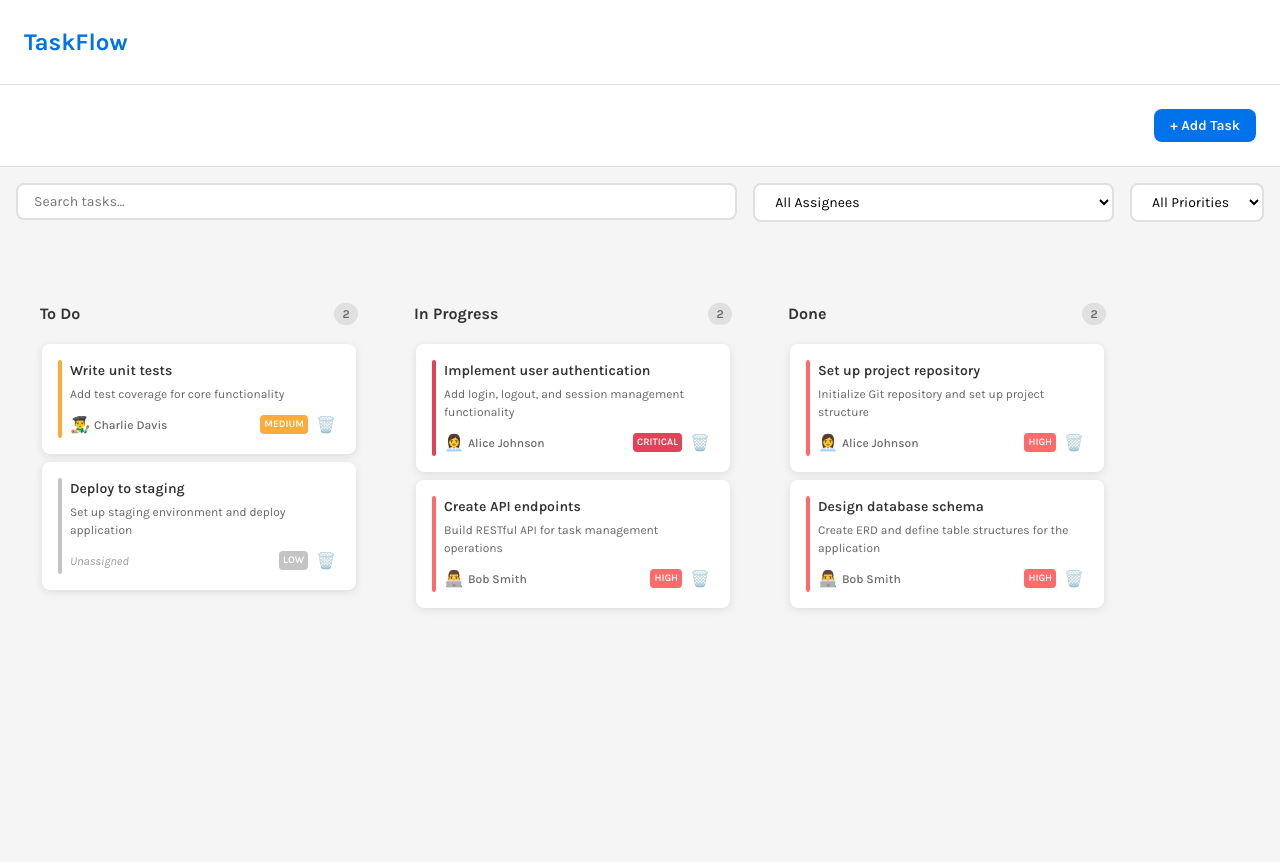
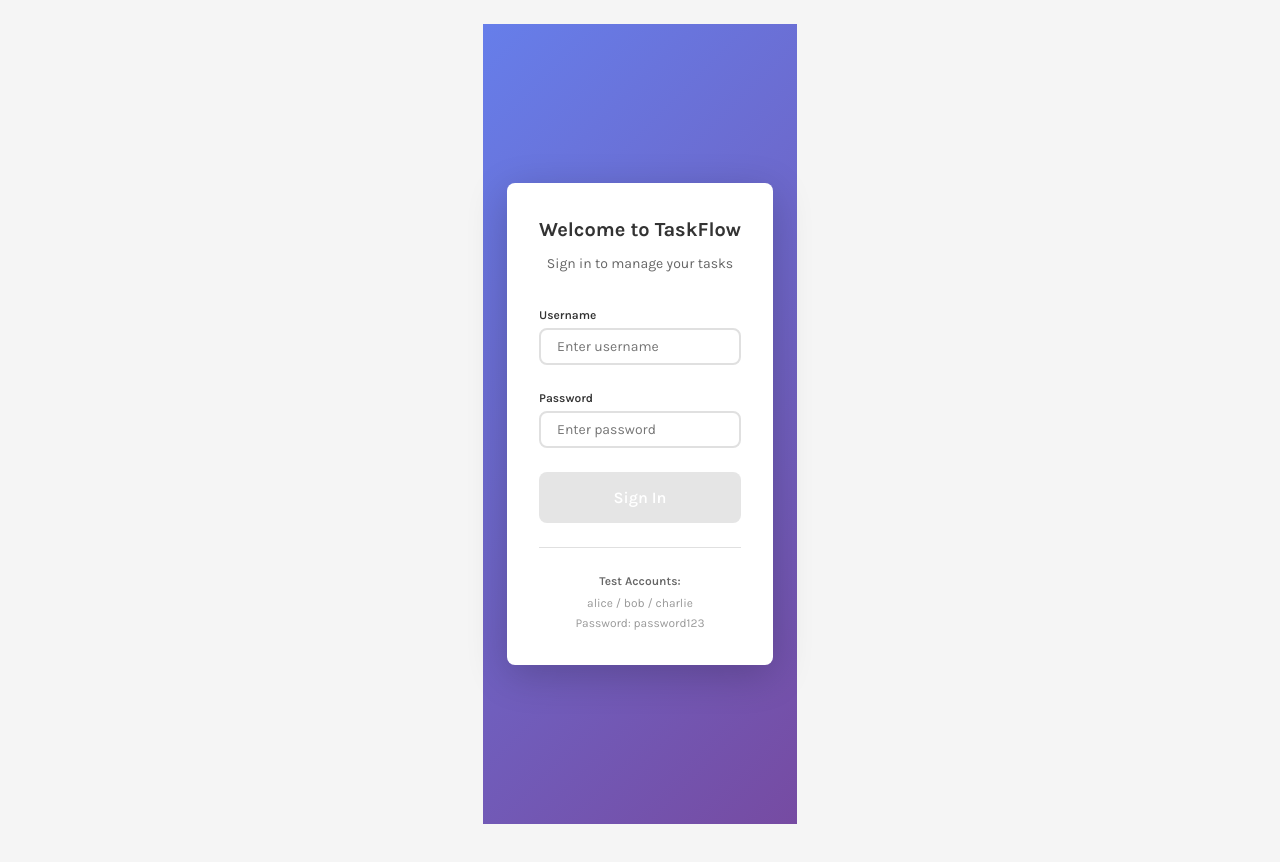
Before and after one commit to e7f3/taskflow-svelte, a Svelte app: page / in a window 1280 px wide. Shown: the top 862 px of the page. Built offline with nearby package versions, Linux system fonts and the light colour scheme.

Commit message:
Add LoginForm and Board to App.svelte

```diff
--- a/src/App.svelte
+++ b/src/App.svelte
@@ -1,25 +1,153 @@
+<!--
+  Main App component - Root component that handles authentication flow.
+
+  Learning Note - App Architecture:
+  This component demonstrates:
+  - Conditional rendering based on auth state
+  - Session restoration on app load
+  - Coordinating multiple features (auth, tasks)
+  - Reactive store subscriptions
+
+  Compare to React:
+  - React: Would use useEffect for onMount, useSelector for store
+  - Svelte: onMount hook + $ prefix for stores
+  - Svelte's approach is simpler and more declarative
+-->
 <script lang="ts">
   import { onMount } from 'svelte';
-  import Board from './features/tasks/components/Board/Board.svelte';
-  import { taskService } from './features/tasks/services/taskService';
+  import LoginForm from '@/features/auth/components/LoginForm.svelte';
+  import { authService } from '@/features/auth/services/authService';
+  import { authStore } from '@/features/auth/stores/authStore';
+  import Board from '@/features/tasks/components/Board/Board.svelte';
+  import { taskService } from '@/features/tasks/services/taskService';
+  import Header from '@/shared/components/Header/Header.svelte';
 
-  // Load tasks when app starts
+  /**
+   * Subscribe to auth store.
+   *
+   * Learning Note - Store Subscriptions:
+   * The $ prefix automatically subscribes to the store.
+   * When authStore updates, this component re-renders.
+   *
+   * This is reactive by default - no need for:
+   * - useEffect dependencies
+   * - Manual subscription/unsubscription
+   * - Memoization
+   */
+  const auth = $derived($authStore);
+
+  /**
+   * Compute authentication status.
+   *
+   * Learning Note - Derived Values:
+   * $derived creates a computed value that updates automatically.
+   * Similar to React's useMemo but simpler - no dependency array!
+   */
+  const isAuthenticated = $derived(auth.isAuthenticated);
+
+  /**
+   * Initialize app on mount.
+   *
+   * Learning Note - Lifecycle:
+   * onMount runs after component is first rendered.
+   * Similar to React's useEffect with empty dependency array.
+   *
+   * Key differences:
+   * - Svelte: onMount(() => { ... })
+   * - React: useEffect(() => { ... }, [])
+   *
+   * Svelte's onMount is simpler and more explicit.
+   */
   onMount(() => {
+    /*
+     * Try to restore previous session from localStorage.
+     * If successful, user is automatically logged in.
+     *
+     * This provides a seamless experience:
+     * - User logs in once
+     * - Session persists across page refreshes
+     * - No need to log in again until session expires
+     */
+    authService.restoreSession();
+
+    /*
+     * Load tasks after session restoration.
+     *
+     * Note: We load tasks here regardless of auth state because:
+     * - Tasks are stored in localStorage (no server)
+     * - They're available even when logged out
+     * - In production, you'd only load after authentication
+     *
+     * Learning Note:
+     * In a real app with a backend, you'd:
+     * 1. Restore session
+     * 2. Check if authenticated
+     * 3. Only then fetch tasks from API
+     */
     taskService.loadTasks();
   });
 </script>
 
+<!--
+  Learning Note - Conditional Rendering:
+
+  Svelte uses {#if} blocks for conditional rendering.
+  This is more readable than JSX's ternary operators or && operators.
+
+  Compare:
+  - React: {isAuthenticated ? <Board /> : <LoginForm />}
+  - Svelte: {#if isAuthenticated} <Board /> {:else} <LoginForm /> {/if}
+
+  Svelte's syntax is:
+  - More explicit
+  - Easier to read
+  - Supports {:else if} for multiple conditions
+  - No need for fragments
+-->
 <main>
-  <header>
-    <h1>TaskFlow</h1>
-  </header>
+  {#if isAuthenticated}
+    <!--
+      Authenticated view:
+      - Header with user info and logout
+      - Board with tasks and filters
+
+      Learning Note:
+      These components automatically react to store changes.
+      When user logs out, this entire block disappears.
+    -->
+    <Header />
+    <div class="content">
       <Board />
+    </div>
+  {:else}
+    <!--
+      Not authenticated view:
+      - Login form
+
+      Learning Note:
+      When user logs in, LoginForm disappears and Board appears.
+      This happens automatically through store reactivity!
+    -->
+    <div class="loginContainer">
+      <LoginForm />
+    </div>
+  {/if}
 </main>
 
+<!--
+  Learning Note - Scoped Styles:
+
+  Styles in Svelte components are scoped by default.
+  No need for CSS Modules or CSS-in-JS!
+
+  These styles only apply to this component.
+  Child components (Header, Board) have their own styles.
+-->
 <style>
   main {
     display: flex;
     flex-direction: column;
+
     min-height: 100vh;
 
     font-family: var(--font-family, sans-serif);
@@ -27,20 +155,62 @@ main {
     background-color: #f5f5f5;
   }
 
-header {
-  padding: var(--spacing-lg);
-
-  background: #fff;
-  border-bottom: 1px solid #e0e0e0;
-
-  box-shadow: var(--shadow);
+  /*
+   * Content area for authenticated view.
+   * Contains the Board component.
+   */
+  .content {
+    display: flex;
+    flex: 1;
+    flex-direction: column;
   }
 
-h1 {
-  margin: 0;
+  /*
+   * Login container - centers the login form.
+   *
+   * Learning Note:
+   * We use flexbox to center the login form both
+   * horizontally and vertically on the page.
+   */
+  .loginContainer {
+    display: flex;
+    flex: 1;
+    justify-content: center;
+    align-items: center;
 
-  font-size: 1.5rem;
-  font-weight: 700;
-  color: var(--color-primary, #0073ea);
+    min-height: 100vh;
+    padding: var(--spacing-lg);
   }
 </style>
+
+<!--
+  Learning Note - Why This Pattern Works:
+
+  1. Single Source of Truth:
+     - authStore holds authentication state
+     - All components react to it
+     - No prop drilling needed
+
+  2. Automatic Reactivity:
+     - Login updates authStore
+     - App re-renders automatically
+     - Shows authenticated view
+
+  3. Session Persistence:
+     - Session saved to localStorage
+     - Restored on app load
+     - User stays logged in
+
+  4. Clean Separation:
+     - App handles routing (login vs main)
+     - Header handles user display
+     - Board handles tasks
+     - Each component has clear responsibility
+
+  Compare to React:
+  - React: Need Context Provider, useContext, useEffect
+  - Svelte: Just import store and use $ prefix
+  - Much simpler!
+
+  This is the power of Svelte's reactivity system!
+-->
```
Also changed, not shown: .kiro/specs/taskflow-app/tasks.md. Lines whose indentation alone changed are shown as unchanged.
